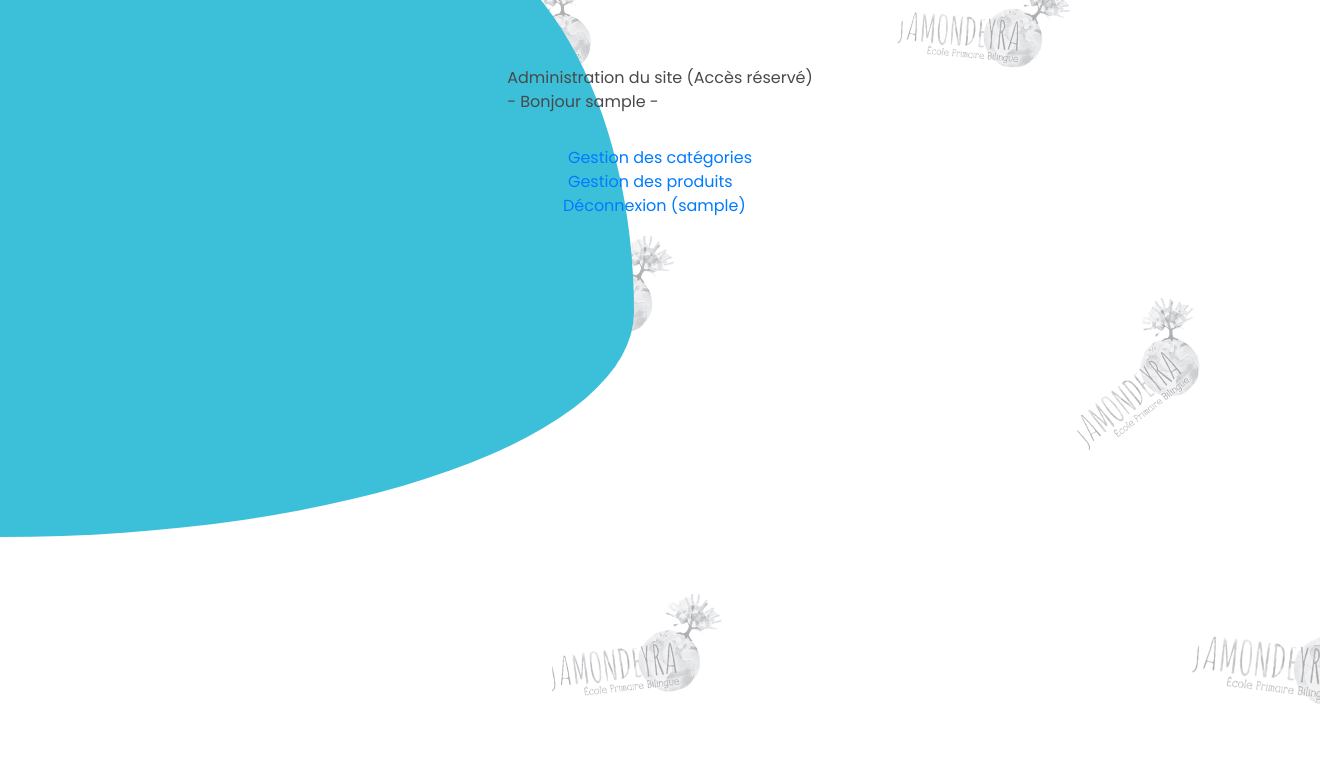
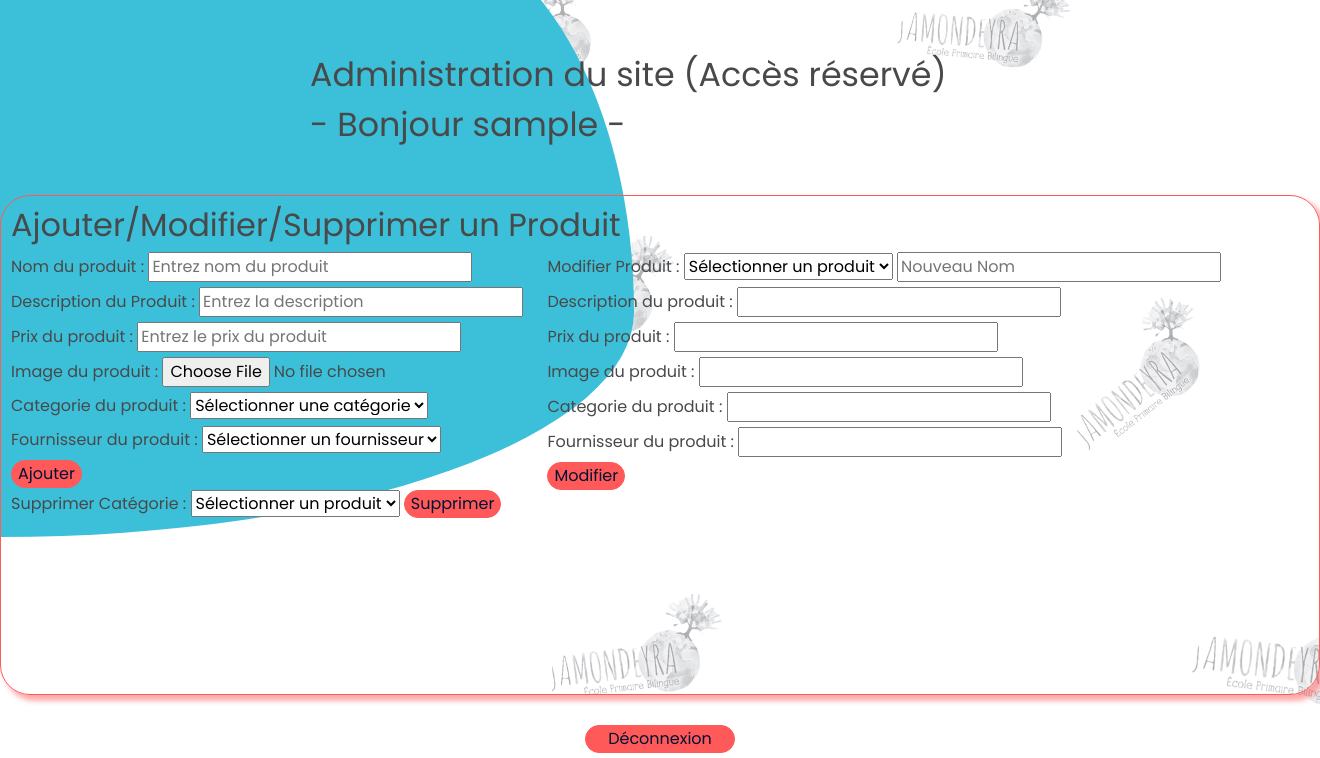
Before and after one commit to LiaKosFR/stage, a PHP site: the page made by Stage_Ecole/index.php in a window 1320 px wide. Shown: the part 71-829 px from the top of the page. Before the commit the page ends 775 px from the top, so only its background shows below. Run offline with PHP 8.4, Linux system fonts and the light colour scheme; the visitor is signed in with stand-in values (Sample User, id 1); some libraries are stand-ins or nearby versions.

Commit message:
admin continuer et base sur sio1.btssio.net

```diff
--- a/Stage_Ecole/application/vues/partie_admin/v_index_admin.inc.php
+++ b/Stage_Ecole/application/vues/partie_admin/v_index_admin.inc.php
@@ -3,11 +3,70 @@
         Administration du site (Accès réservé)</br>
         - Bonjour <?php echo $_SESSION['login_admin']; ?> -
     </div>
-    <div class="lienIndexAdmin">
-        <a class="linkAdmin" href="#">Gestion des catégories</a></br>
-        <a class="linkAdmin" href="#">Gestion des produits</a></br>
-        <p>
-            <a href="index.php?controleur=admin&action=seDeconnecter">Déconnexion (<?php echo $_SESSION['login_admin'] ?>)</a>
-        </p>
+    <div class ="produit">
+        <h2 class="titre_modifier_ajouter_supp">Ajouter/Modifier/Supprimer un Produit</h2>
+
+        <form class="formAjouterProduit" method="POST" action="index.php?controleur=Produits&action=ajouterProduit">
+            <input type="hidden" name="action" value="ajouterProduit">
+            <label for="nom">Nom du produit :</label>
+            <input type="text" id="nom" name="nom" placeholder= "Entrez nom du produit" required></br>
+            <label for="nom">Description du Produit :</label>
+            <input type="text" id="description" name="description" placeholder="Entrez la description" required></br>
+            <label for="nom">Prix du produit :</label>
+            <input type="text" id="prix" name="prix" placeholder="Entrez le prix du produit"required></br>
+            <label for="nom">Image du produit :</label>
+            <input type="file" id="image" name="image"></br>
+            <label for="nom">Categorie du produit :</label>
+            <select id="categorie_produit" name="categorie_produit" required>
+                <option value="">Sélectionner une catégorie</option>
+
+            </select></br>
+            <label for="nom">Fournisseur du produit :</label>
+            <select id="fournisseur" name="fournisseur" required placeholder= "Entrez nom du produit">
+                <option value="">Sélectionner un fournisseur</option>
+
+            </select></br>
+            <input  class ="bouton_form" type="submit"  value="Ajouter"/>
+        </form>
+
+
+
+        <form  class="formModifierProduit" action="index.php?controleur=Categories&action=modifierCategorie" method="POST">
+            <label for="produit_a_modifier">Modifier Produit :</label>
+
+            <select id="produit_a_modifier" name="produit_a_modifier" required>
+                <option value="">Sélectionner un produit</option>
+
+
+            </select>
+
+            <input type="text" id="nouveau_nom_produit" name="nouveau_nom_produit" placeholder="Nouveau Nom" required></br>
+            <label for="nom">Description du produit :</label>
+            <input type="text" id="descrption_produit" name="descrption_produit" value="" required></br>
+            <label for="nom">Prix du produit :</label>
+            <input type="text" id="prix_produit" name="prix_produit" value="" required></br>
+            <label for="nom">Image du produit :</label>
+            <input type="text" id="image_produit" name="image_produit" value="" required></br>
+            <label for="nom">Categorie du produit :</label>
+            <input type="text" id="categorie_produit" name="categorie_produit" value="" required></br>
+            <label for="nom">Fournisseur du produit :</label>
+            <input type="text" id="fournisseur_produit" name="fournisseur_produit" value="" required></br>
+
+            <input class ="bouton_form" type="submit" value="Modifier">
+        </form>
+
+        <form  class="formSuppProduit"action="index.php?controleur=Produits&action=supprimerProduit" method="POST">
+            <label for="produit_a_supprimer">Supprimer Catégorie :</label>
+            <select id="produit_a_supprimer" name="produit_a_supprimer" required>
+                <option value="">Sélectionner un produit</option>
+
+
+            </select>
+            <input class ="bouton_form" type="submit" value="Supprimer">
+        </form>
     </div>
+    <p class="textdeconnexion">
+        <button class="deconnexion"><a href="index.php?controleur=Admin&action=seDeconnecter">Déconnexion </a></button>
+    </p>
+
 </section>
--- a/Stage_Ecole/configs/mysql_config.class.php
+++ b/Stage_Ecole/configs/mysql_config.class.php
@@ -1,10 +1,10 @@
 <?php
 
 class MysqlConfig {
-    const SERVEUR = 'localhost';
-    const BASE = 'stage';
-    const UTILISATEUR = 'root';
-    const MOT_DE_PASSE = '';
+    const SERVEUR = 'sio1.btssio.net';
+    const BASE = 'tannou2';
+    const UTILISATEUR = 'tannou';
+    const MOT_DE_PASSE = 'twqmm';
 }
 
 ?>
--- a/Stage_Ecole/configs/stage.sql
+++ b/Stage_Ecole/configs/stage.sql
@@ -3,7 +3,7 @@
 -- https://www.phpmyadmin.net/
 --
 -- Hôte : 127.0.0.1:3306
--- Généré le : mer. 22 mai 2024 à 16:50
+-- Généré le : ven. 24 mai 2024 à 14:04
 -- Version du serveur : 8.0.31
 -- Version de PHP : 8.0.26
 
@@ -29,7 +29,7 @@ SET time_zone = "+00:00";
 
 DROP TABLE IF EXISTS `actualite`;
 CREATE TABLE IF NOT EXISTS `actualite` (
-  `idActualite` int NOT NULL,
+  `idActualite` int NOT NULL AUTO_INCREMENT,
   `Titre` varchar(50) DEFAULT NULL,
   `Description` varchar(1000) DEFAULT NULL,
   `dates` date DEFAULT NULL,
--- a/Stage_Ecole/public/css/styleform.css
+++ b/Stage_Ecole/public/css/styleform.css
@@ -1,9 +1,16 @@
 .admin{
     color: #CAC0B3;
 }
+.titre{
+    width: 1000px;
+    font-size: 25pt;
+    margin-left: 300px;
+    padding-bottom: 25px;
+}
 .indexAdmin{
     margin-top: 50px;
-    height: 200px;
+    height: auto;
+    width: auto;
     display: grid;
     place-items: center;
 }
@@ -109,6 +116,12 @@ form {
     border: solid 1px #ff595a;
     border-radius: 30px;
 }
-.linkAdmin{
-    padding: 5px;
+
+.produit{
+    border: 1px solid #ff595a ;
+    box-shadow: 5px 5px 5px 1px rgba(255, 89, 90, 0.5);
+    border-radius: 30px;
+    padding: 10px;
+    margin-top: 20px;
+    height: 500px;
 }
```
